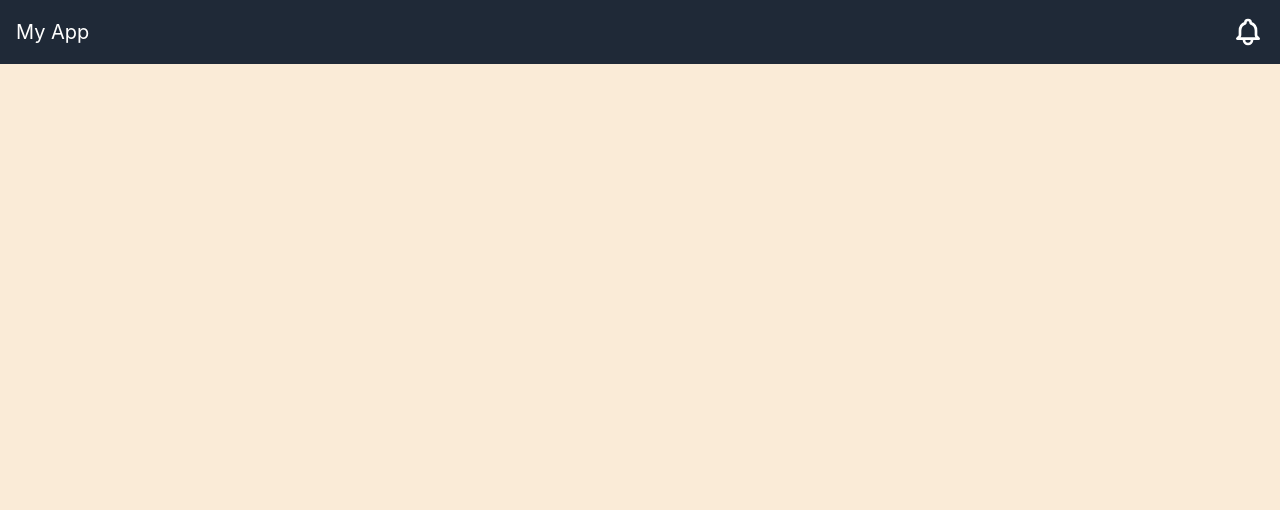
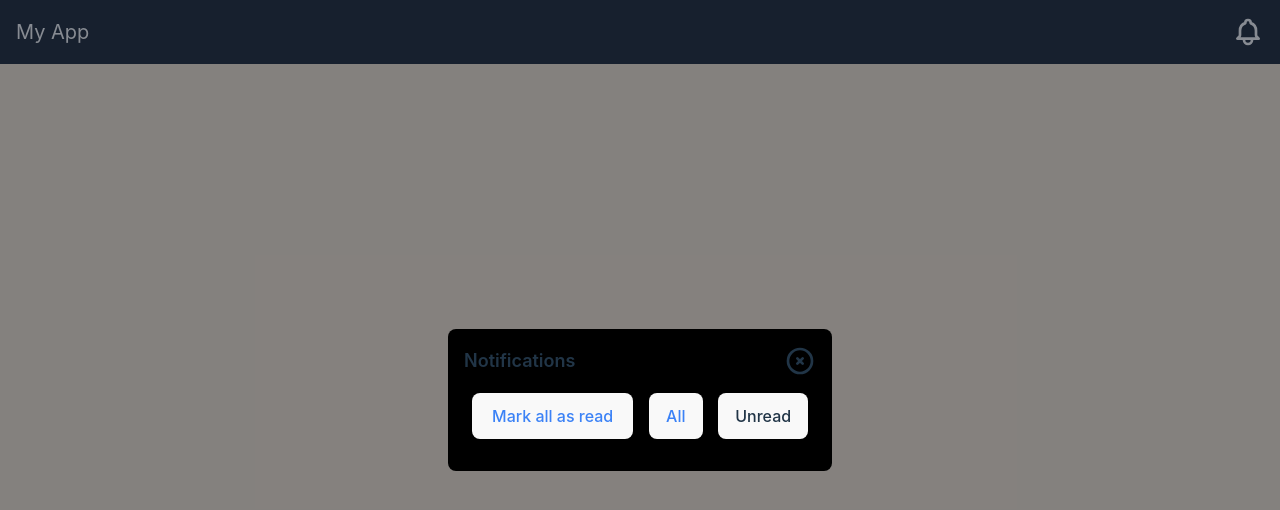
Before and after one commit to krzysiekmoro/notifications, a React (Vite) app: page / in a window 1280 px wide. Both pictures are taken after a click on the icon 1248 px from the left and 32 px from the top of the page. Shown: the top 510 px of the page. Built offline with nearby package versions, Linux system fonts and the light colour scheme.

Commit message:
working notifications modal

```diff
--- a/src/App.tsx
+++ b/src/App.tsx
@@ -1,13 +1,13 @@
 import React from 'react';
 import Navbar from './components/Navbar';
-import {NotificationContext} from './context/NotificationContext';
+import NotificationProvider from './context/NotificationContext';
 
 const App: React.FC = () => {
   return (
-    <NotificationContext.Provider value={{notifications: []}}>
+    <NotificationProvider>
       <Navbar />
       <div className='p-4'></div>
-    </NotificationContext.Provider>
+    </NotificationProvider>
   );
 };
 
--- a/src/components/Navbar.tsx
+++ b/src/components/Navbar.tsx
@@ -1,15 +1,21 @@
-import React, {useContext} from 'react';
+import React, {useContext, useState} from 'react';
 import {BellIcon} from '@heroicons/react/outline';
 import {NotificationContext} from '../context/NotificationContext';
+import NotificationModal from './NotificationModal';
 
 const Navbar: React.FC = () => {
+  const [modalVisibility, setModalVisibility] = useState<boolean>(false);
   const {notifications} = useContext(NotificationContext);
-  const unreadCount = notifications.filter(n => !n.read).length;
+  const unreadCount = notifications.filter((n) => !n.read).length;
+
+  const toggleModal = () => {
+    setModalVisibility((state) => !state);
+  };
 
   return (
     <nav className='bg-gray-800 p-4 flex justify-between items-center w-screen'>
       <h1 className='text-white text-xl'>My App</h1>
-      <div className='relative'>
+      <div className='relative' onClick={toggleModal}>
         <BellIcon className='h-8 w-8 text-white cursor-pointer' />
         {unreadCount > 0 && (
           <span className='absolute top-0 right-0 inline-flex items-center justify-center px-2 py-1 text-xs font-bold leading-none text-red-100 bg-red-600 rounded-full'>
@@ -17,6 +23,7 @@ const Navbar: React.FC = () => {
           </span>
         )}
       </div>
+      {modalVisibility && <NotificationModal toggleModal={toggleModal} />}
     </nav>
   );
 };
--- /dev/null
+++ b/src/components/NotificationModal.tsx
@@ -0,0 +1,52 @@
+import React, {useContext, useState} from 'react';
+import {NotificationContext} from '../context/NotificationContext';
+import Notification from './Notification';
+import {XCircleIcon} from '@heroicons/react/outline';
+
+const NotificationModal: React.FC<{
+  toggleModal: () => void;
+}> = ({toggleModal}) => {
+  const {notifications, markAllAsRead} = useContext(NotificationContext);
+  const [view, setView] = useState('all');
+
+  const filteredNotifications =
+    view === 'unread' ? notifications.filter((n) => !n.read) : notifications;
+
+  return (
+    <div className='fixed inset-0 bg-gray-900 bg-opacity-50 flex justify-center items-center'>
+      <div className='flex flex-col bg-black rounded-lg p-4 w-96'>
+        <div className='flex justify-between items-center mb-4'>
+          <h2 className='text-lg font-semibold'>Notifications</h2>
+          <XCircleIcon
+            className='h-8 w-8 cursor-pointer'
+            onClick={toggleModal}
+          />
+        </div>
+        <div className='flex justify-around mb-4'>
+          <button onClick={() => markAllAsRead()} className='text-blue-500'>
+            Mark all as read
+          </button>
+          <button
+            onClick={() => setView('all')}
+            className={`py-2 px-4 ${view === 'all' ? 'text-blue-500' : ''}`}
+          >
+            All
+          </button>
+          <button
+            onClick={() => setView('unread')}
+            className={`py-2 px-4 ${view === 'unread' ? 'text-blue-500' : ''}`}
+          >
+            Unread
+          </button>
+        </div>
+        <div>
+          {filteredNotifications.map((notification) => (
+            <Notification notification={notification} />
+          ))}
+        </div>
+      </div>
+    </div>
+  );
+};
+
+export default NotificationModal;
--- a/src/context/NotificationContext.ts
+++ /dev/null
@@ -1,12 +0,0 @@
-import {createContext} from 'react';
-import { INotification } from '../types/Notification';
-
-interface INotificationContextType {
-  notifications: INotification[];
-  markAsRead: (id: number) => void;
-}
-
-export const NotificationContext = createContext<INotificationContextType>({
-  notifications: [],
-  markAsRead: () => {},
-});
--- /dev/null
+++ b/src/context/NotificationContext.tsx
@@ -0,0 +1,51 @@
+import React, {createContext, useState, useEffect} from 'react';
+import {INotification} from '../types/Notification';
+
+interface INotificationContextType {
+  notifications: INotification[];
+  markAsRead: (id: number) => void;
+  markAllAsRead: () => void;
+}
+
+export const NotificationContext = createContext<INotificationContextType>({
+  notifications: [],
+  markAsRead: () => {},
+  markAllAsRead: () => {},
+});
+
+const NotificationProvider: React.FC<{children: React.ReactNode}> = ({
+  children,
+}) => {
+  const [notifications, setNotifications] = useState<INotification[]>([]);
+
+  useEffect(() => {
+    const savedNotifications = localStorage.getItem('notifications');
+    if (savedNotifications) {
+      setNotifications(JSON.parse(savedNotifications));
+    }
+  }, []);
+
+  useEffect(() => {
+    localStorage.setItem('notifications', JSON.stringify(notifications));
+  }, [notifications]);
+
+  const markAsRead = (id: number) => {
+    setNotifications(
+      notifications.map((n) => (n.id === id ? {...n, read: true} : n)),
+    );
+  };
+
+  const markAllAsRead = () => {
+    setNotifications(notifications.map((n) => ({...n, read: true})));
+  };
+
+  return (
+    <NotificationContext.Provider
+      value={{notifications, markAsRead, markAllAsRead}}
+    >
+      {children}
+    </NotificationContext.Provider>
+  );
+};
+
+export default NotificationProvider;
```
